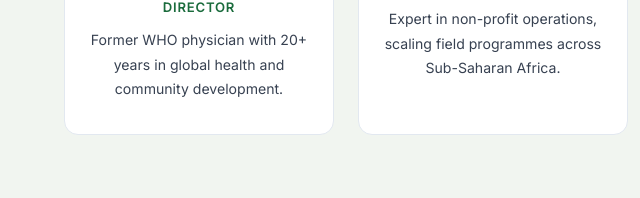
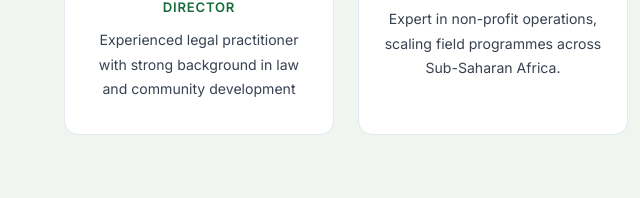
Before and after one commit to Lamba12345/Project-Elevate-Foundation, a plain HTML site: page about.html in a window 1280 px wide. Shown: the part 4386-4584 px from the top of the page, 0-640 px from the left. Drawn offline with Linux system fonts and the light colour scheme; no server answers.

Commit message:
about.html

```diff
--- a/about.html
+++ b/about.html
@@ -228,7 +228,7 @@
           <div class="team-avatar" style="background:linear-gradient(135deg,#d1fae5,#6ee7b7)">👩🏾</div>
           <h4>Dzifa Asomany Esq</h4>
           <div class="team-role">Founder &amp; Executive Director</div>
-          <p>Former WHO physician with 20+ years in global health and community development.</p>
+          <p>Experienced legal practitioner with strong background in law and community development</p>
         </div>
         <div class="team-card reveal" id="team-2" style="transition-delay:.1s">
           <div class="team-avatar" style="background:linear-gradient(135deg,#e0f2fe,#7dd3fc)">👨🏽</div>
```
